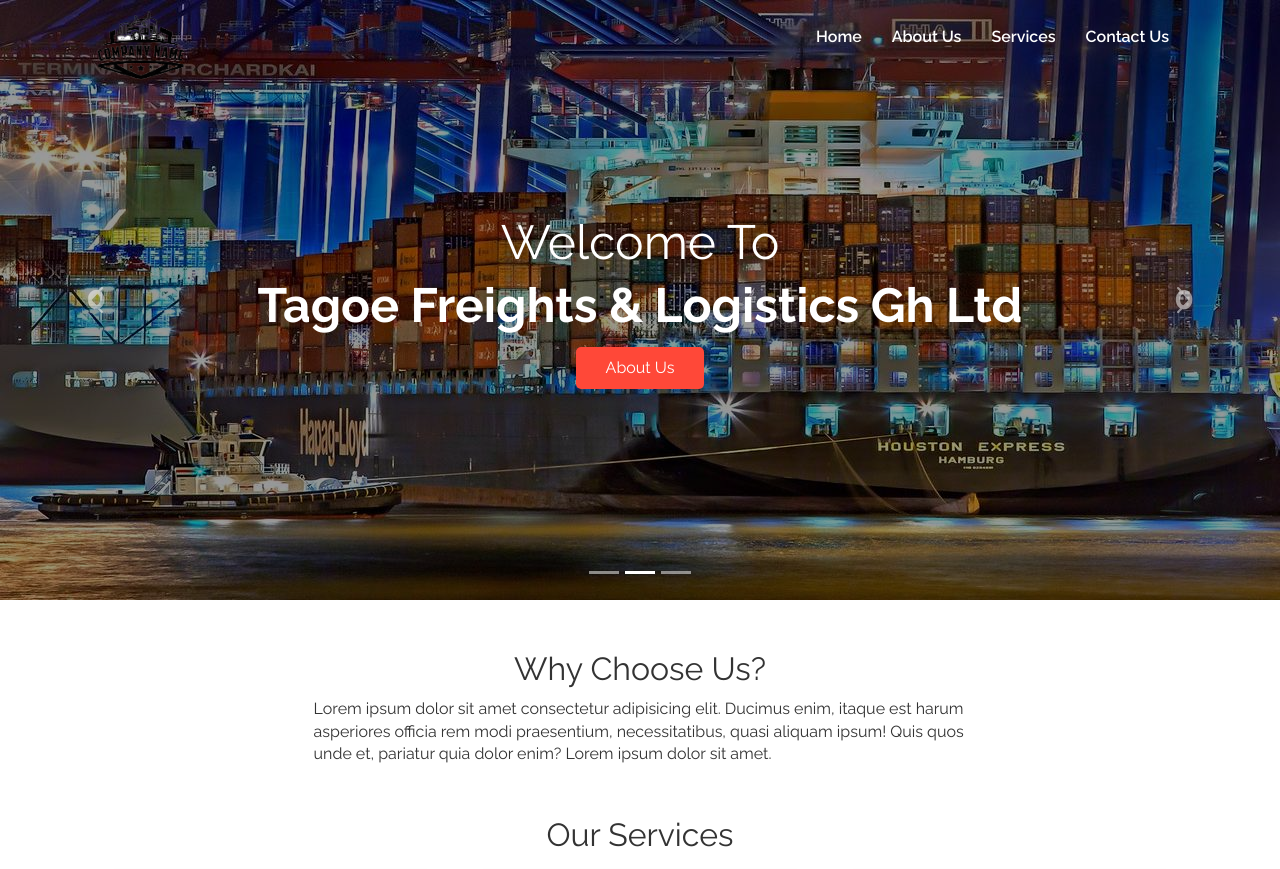
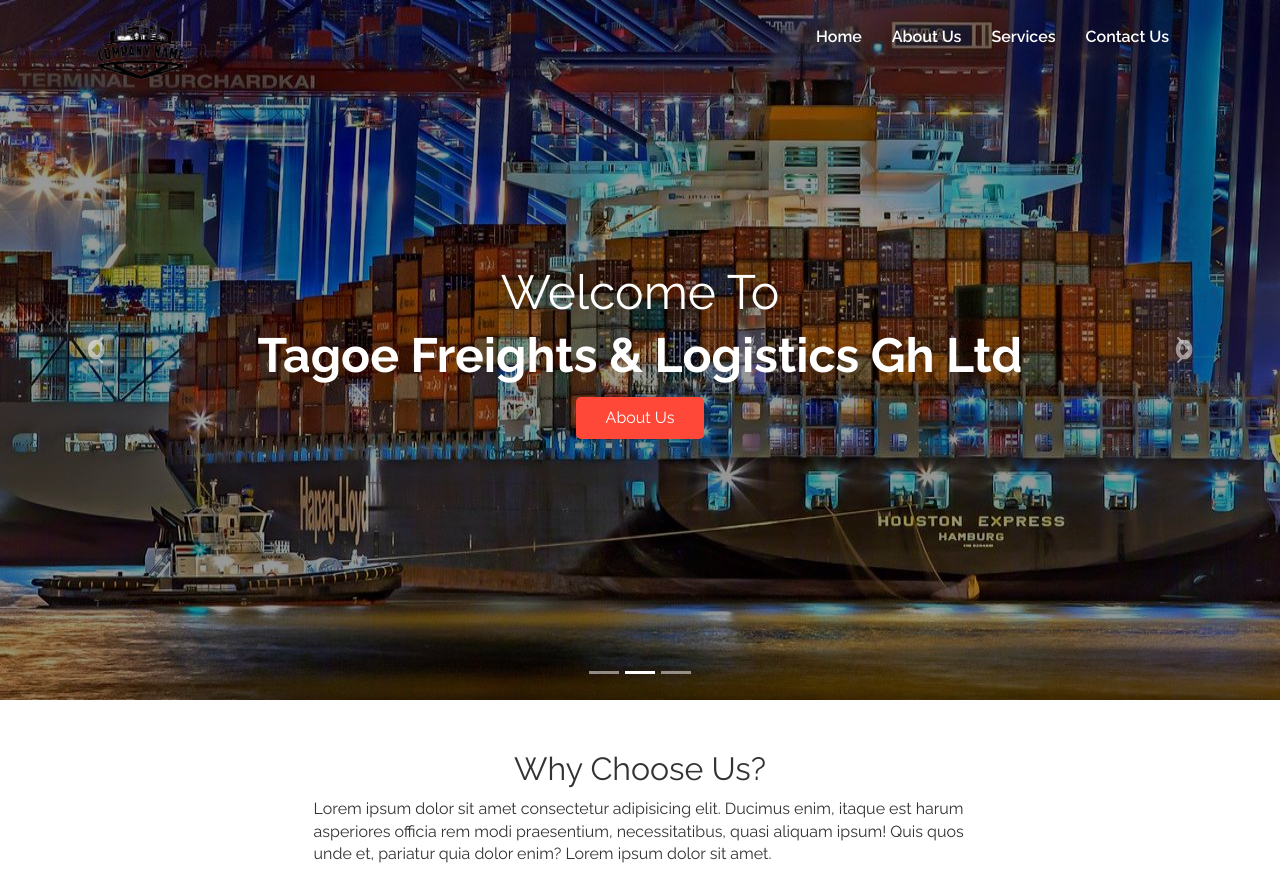
Before and after one commit to Clement-Tagoe/freight, a plain HTML site: page index.html in a window 1280 px wide. Shown: the top 869 px of the page. Drawn offline with nearby package versions, Linux system fonts and the light colour scheme.

Commit message:
Increase showcase height

```diff
--- a/style.css
+++ b/style.css
@@ -183,13 +183,13 @@ img {
 /* showcase */
 
 .showcase {
-    height: 600px;
+    height: 700px;
     position: relative;
     background-color: #ffcb9a;
 }
 
 .carousel-inner .carousel-item img {
-   height: 600px;
+   height: 700px;
 }
 
 .overlay {
```
